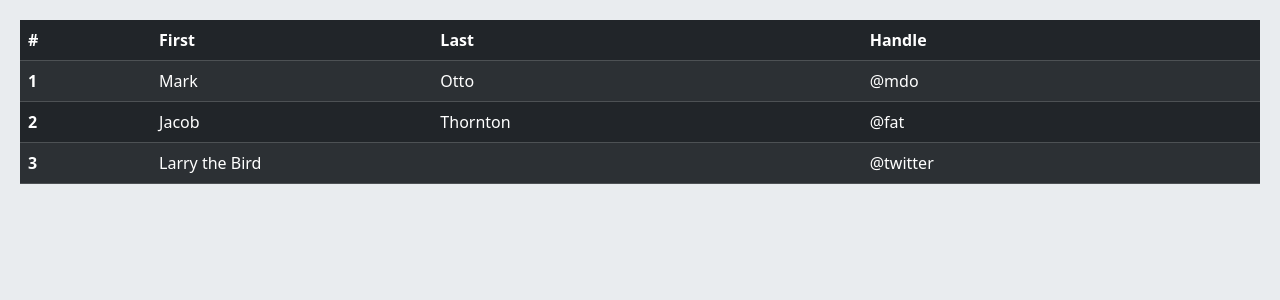
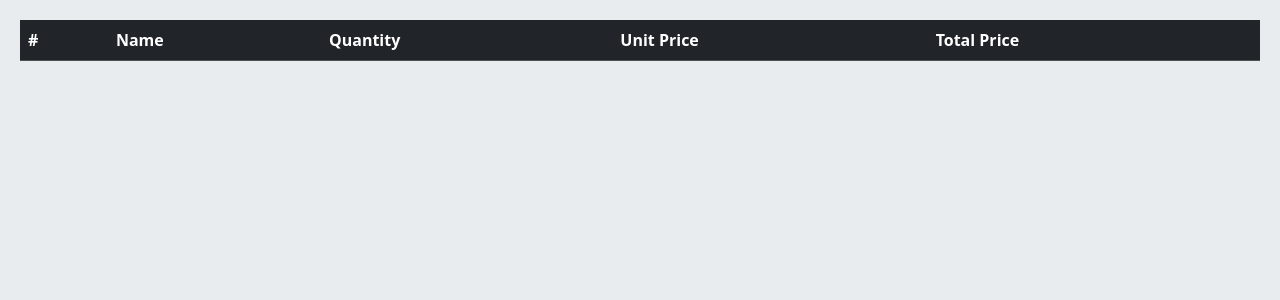
Before and after one commit to khodealib/DjangoOnlineShop, a Django app: page /orders/cart/ in a window 1280 px wide. Shown: the part 56-356 px from the top of the page. Run offline with Django 4.2, Linux system fonts and the light colour scheme; lists and menus that the app fills with data are empty; some libraries are stand-ins or nearby versions.

Commit message:
show cart in cart.html.

```diff
--- a/orders/cart.py
+++ b/orders/cart.py
@@ -1,3 +1,5 @@
+from home.models import Product
+
 CART_SESSION_ID = 'cart'
 
 
@@ -16,5 +18,16 @@ class Cart:
         self.cart[product_id]['quantity'] += quantity
         self.save()
 
+    def __iter__(self):
+        product_ids = self.cart.keys()
+        products = Product.objects.filter(id__in=product_ids)
+        cart = self.cart.copy()
+        for product in products:
+            cart[str(product.id)]['product'] = product.name
+
+        for item in cart.values():
+            item['total_price'] = int(item['price']) * item['quantity']
+            yield item
+
     def save(self):
         self.session.modified = True
--- a/orders/templates/orders/cart.html
+++ b/orders/templates/orders/cart.html
@@ -5,29 +5,22 @@
     <thead>
       <tr>
         <th scope="col">#</th>
-        <th scope="col">First</th>
-        <th scope="col">Last</th>
-        <th scope="col">Handle</th>
+        <th scope="col">Name</th>
+        <th scope="col">Quantity</th>
+        <th scope="col">Unit Price</th>
+        <th scope="col">Total Price</th>
       </tr>
     </thead>
     <tbody>
-      <tr>
-        <th scope="row">1</th>
-        <td>Mark</td>
-        <td>Otto</td>
-        <td>@mdo</td>
-      </tr>
-      <tr>
-        <th scope="row">2</th>
-        <td>Jacob</td>
-        <td>Thornton</td>
-        <td>@fat</td>
-      </tr>
-      <tr>
-        <th scope="row">3</th>
-        <td colspan="2">Larry the Bird</td>
-        <td>@twitter</td>
-      </tr>
+      {% for item in cart %}
+        <tr>
+          <th scope="row">{{ forloop.counter }}</th>
+          <td>{{ item.product }}</td>
+          <td>{{ item.quantity }}</td>
+          <td>{{ item.price }}</td>
+          <td>{{ item.total_price }}</td>
+        </tr>
+      {% endfor %}
     </tbody>
   </table>
 {% endblock %}
--- a/orders/views.py
+++ b/orders/views.py
@@ -10,7 +10,8 @@ from orders.forms import CartAddForm
 # Create your views here.
 class CartView(View):
     def get(self, request):
-        return render(request, 'orders/cart.html')
+        cart = Cart(request)
+        return render(request, 'orders/cart.html', {'cart': cart})
 
 
 class CartAddView(View):
```
